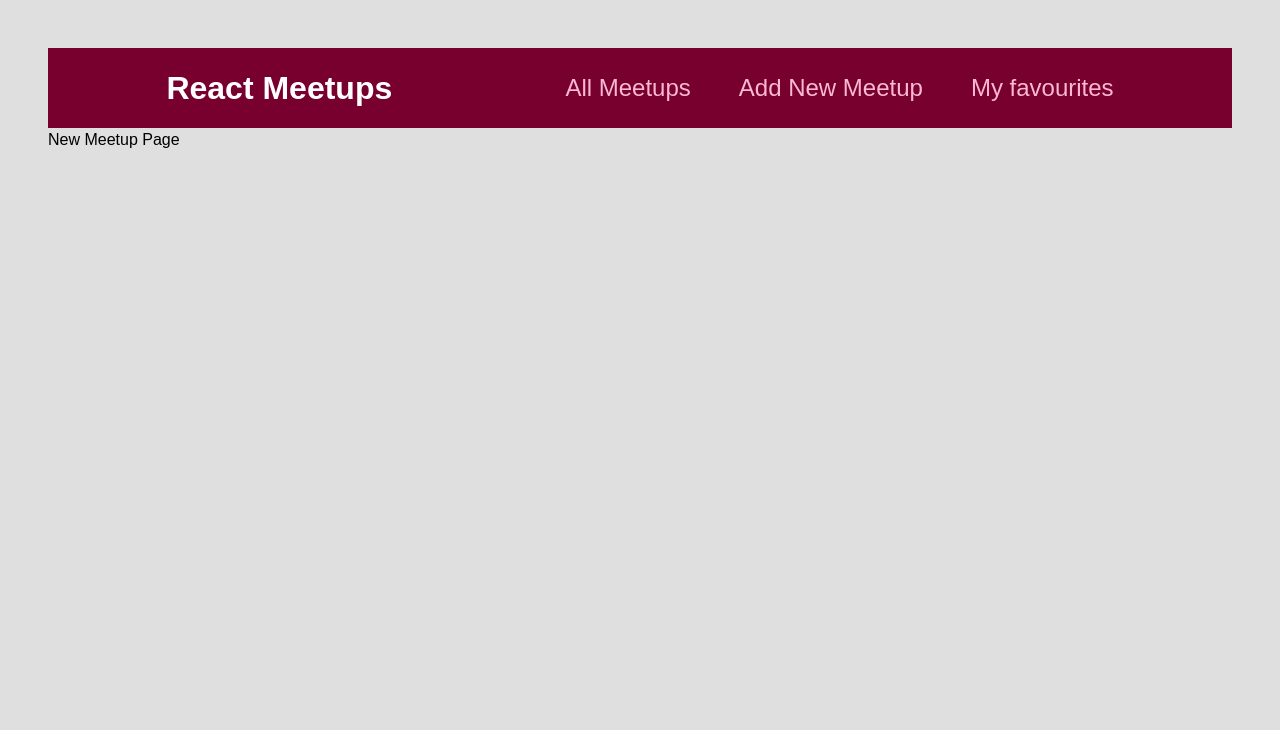
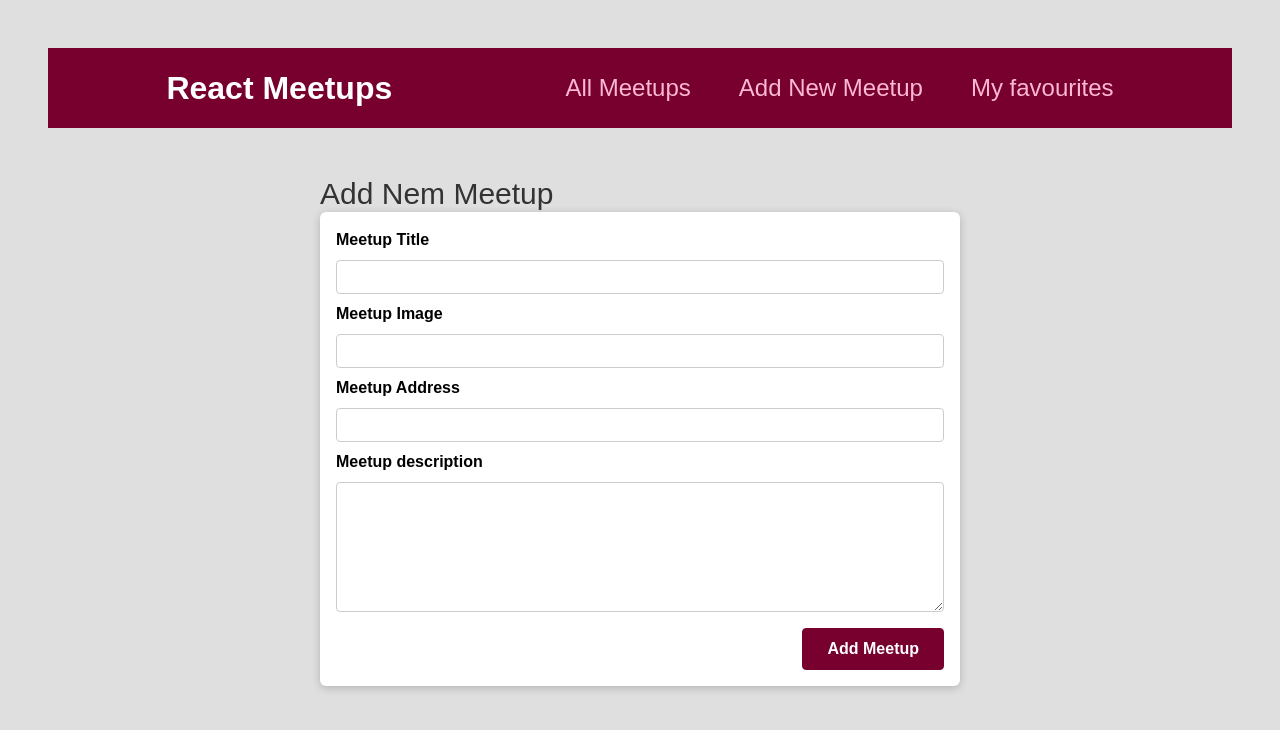
Before and after one commit to mbijok/first-react-repo, a React (Create React App) app: page /new-meetup in a window 1280 px wide. Shown: the top 730 px of the page. Built offline with nearby package versions, Linux system fonts and the light colour scheme.

Commit message:
Another big update

```diff
--- a/src/App.js
+++ b/src/App.js
@@ -1,13 +1,12 @@
 import { Route, Switch } from 'react-router-dom';
-import MainNavigation from './components/layout/MainNavigation';
+import Layout from './components/layout/Layout';
 import AllMeetupsPage from './pages/AllMeetups';
 import FavouritesPage from './pages/Favourites';
 import NewMeetupPage from './pages/NewMeetup';
 
 function App() {
   return (
-    <div>
-      <MainNavigation />
+    <Layout>
       <Switch>
         <Route path="/" exact>
           <AllMeetupsPage />
@@ -19,7 +18,7 @@ function App() {
           <FavouritesPage />
         </Route>
       </Switch>
-    </div>
+    </Layout>
   );
 }
 
--- /dev/null
+++ b/src/components/layout/Layout.js
@@ -0,0 +1,12 @@
+import classes from './Layout.module.css';
+import MainNavigation from './MainNavigation';
+
+function Layout(props) {
+  return (
+    <div>
+      <MainNavigation />
+      <main className={classes.main}>{props.children}</main>
+    </div>
+  );
+}
+export default Layout;
--- /dev/null
+++ b/src/components/layout/Layout.module.css
@@ -0,0 +1,5 @@
+.main {
+  margin: 3rem auto;
+  width: 90%;
+  max-width: 40rem;
+}
--- a/src/components/meetups/MeetupItem.js
+++ b/src/components/meetups/MeetupItem.js
@@ -1,8 +1,11 @@
+import Card from '../ui/Card';
+
 import classes from './MeetupItem.module.css';
 
 function MeetupItem(props) {
   return (
     <li className={classes.item}>
+      <Card>
         <div className={classes.image}>
           <img src={props.image} alt={props.title} />
         </div>
@@ -14,6 +17,7 @@ function MeetupItem(props) {
         <div className={classes.actions}>
           <button>To favourites</button>
         </div>
+      </Card>
     </li>
   );
 }
--- /dev/null
+++ b/src/components/meetups/NewMeetupForm.js
@@ -0,0 +1,62 @@
+import { useRef } from 'react';
+
+import Card from '../ui/Card';
+import classes from './NewMeetupForm.module.css';
+
+function NewMeetupForm() {
+  const titleImputRef = useRef();
+  const imageImputRef = useRef();
+  const addressImputRef = useRef();
+  const descriptionImputRef = useRef();
+
+  function submitHandler(event) {
+    event.preventDefault();
+
+    const enteredTitle = titleImputRef.current.value;
+    const enteredImage = imageImputRef.current.value;
+    const enteredAddress = addressImputRef.current.value;
+    const enteredDescription = descriptionImputRef.current.value;
+
+    const meetupData = {
+      title: enteredTitle,
+      image: enteredImage,
+      address: enteredAddress,
+      description: enteredDescription,
+    };
+
+    console.log(meetupData);
+  }
+
+  return (
+    <Card>
+      <form className={classes.form} onSubmit={submitHandler}>
+        <div className={classes.control}>
+          <label htmlFor="title">Meetup Title</label>
+          <input ref={titleImputRef} id="title" type="text" required />
+        </div>
+        <div className={classes.control}>
+          <label htmlFor="image">Meetup Image</label>
+          <input ref={imageImputRef} id="image" type="url" required />
+        </div>
+        <div className={classes.control}>
+          <label htmlFor="address">Meetup Address</label>
+          <input ref={addressImputRef} id="address" type="text" required />
+        </div>
+        <div className={classes.control}>
+          <label htmlFor="description">Meetup description</label>
+          <textarea
+            ref={descriptionImputRef}
+            id="description"
+            required
+            rows="5"
+          ></textarea>{' '}
+        </div>
+        <div className={classes.actions}>
+          <button>Add Meetup</button>
+        </div>
+      </form>
+    </Card>
+  );
+}
+
+export default NewMeetupForm;
--- /dev/null
+++ b/src/components/meetups/NewMeetupForm.module.css
@@ -0,0 +1,45 @@
+.form {
+  padding: 1rem;
+}
+
+.control {
+  margin-bottom: 0.5rem;
+}
+
+.control label {
+  display: block;
+  font-weight: bold;
+  margin-bottom: 0.5rem;
+}
+
+.control input,
+.control textarea {
+  display: block;
+  font: inherit;
+  border-radius: 4px;
+  border: 1px solid #ccc;
+  padding: 0.25rem;
+  width: 100%;
+}
+
+.actions {
+  margin-top: 1rem;
+  text-align: right;
+}
+
+.actions button {
+  font: inherit;
+  cursor: pointer;
+  background-color: #77002e;
+  color: white;
+  padding: 0.5rem 1.5rem;
+  border: 1px solid #77002e;
+  border-radius: 4px;
+  font-weight: bold;
+}
+
+.actions button:hover,
+.actions button:active {
+  background-color: #a50e48;
+  border-color: #a50e48;
+}
--- /dev/null
+++ b/src/components/ui/Card.js
@@ -0,0 +1,6 @@
+import classes from './Card.module.css';
+
+function Card(props) {
+  return <div className={classes.card}>{props.children}</div>;
+}
+export default Card;
--- /dev/null
+++ b/src/components/ui/Card.module.css
@@ -0,0 +1,5 @@
+.card {
+  background-color: white;
+  border-radius: 6px;
+  box-shadow: 0 2px 8px rgba(0, 0, 0, 0.2);
+}
--- a/src/pages/NewMeetup.js
+++ b/src/pages/NewMeetup.js
@@ -1,4 +1,11 @@
+import NewMeetupForm from '../components/meetups/NewMeetupForm';
+
 function NewMeetupPage() {
-  return <div>New Meetup Page</div>;
+  return (
+    <section>
+      <h1 className="text-3xl">Add Nem Meetup</h1>
+      <NewMeetupForm />
+    </section>
+  );
 }
 export default NewMeetupPage;
```
Lines whose indentation alone changed are shown as unchanged.
